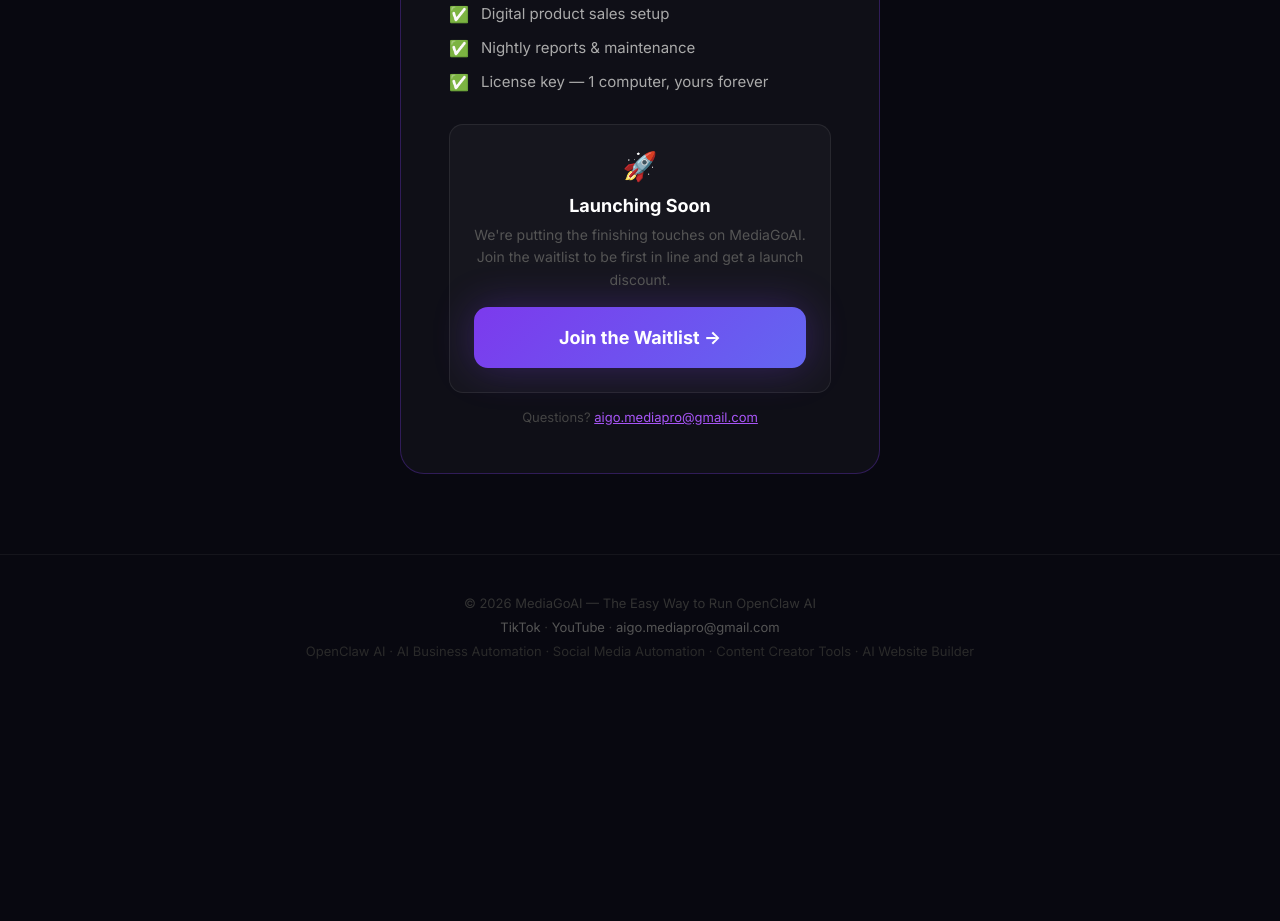
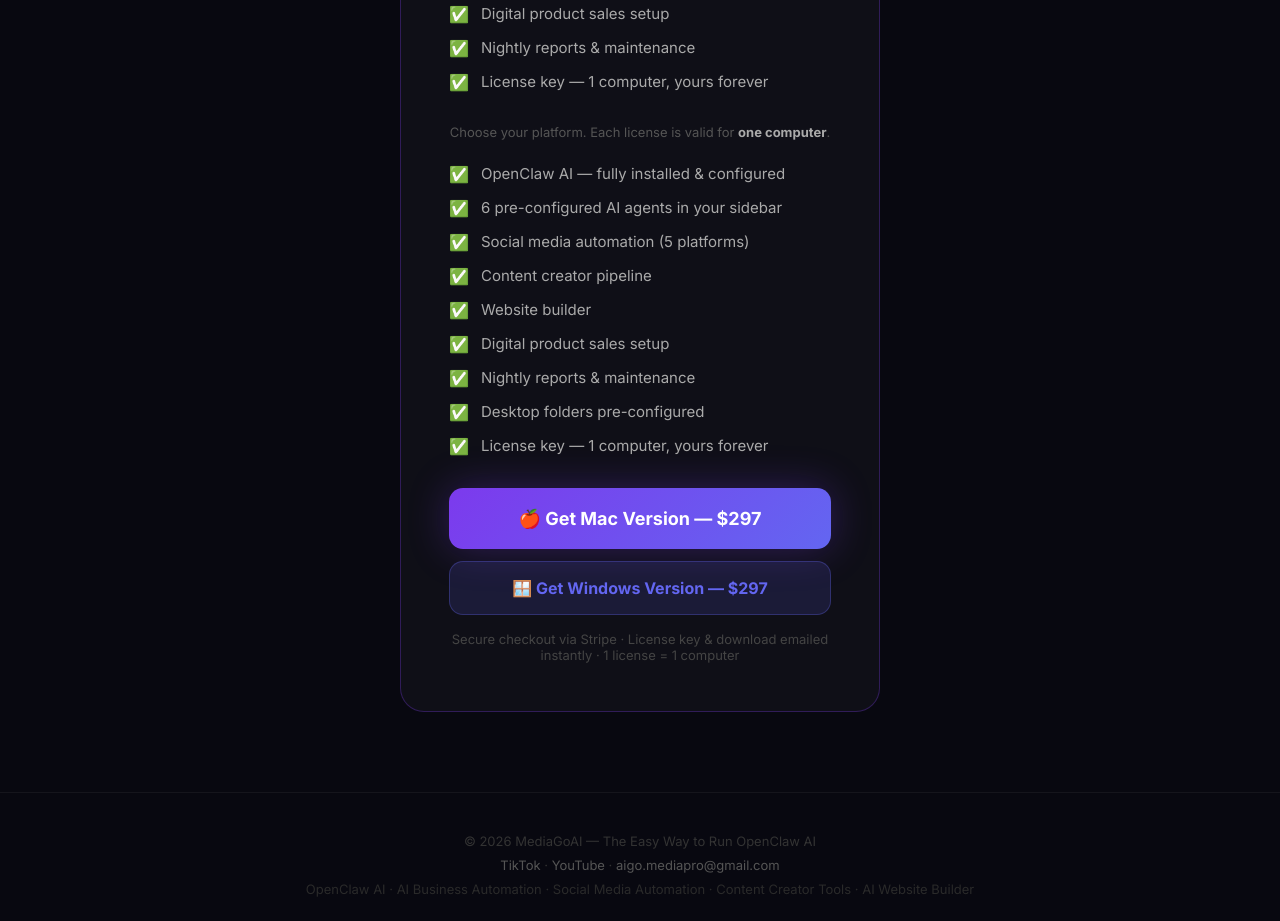
Before and after one commit to qrexact-droid/mediagoai, a Next.js app: page / in a window 1280 px wide. Shown: the part 5460-6381 px from the top of the page. Before the commit the page ends 6159 px from the top, so only its background shows below. Built offline with nearby package versions, Linux system fonts and the light colour scheme.

Commit message:
Re-enable buy buttons for full test

```diff
--- a/pages/index.js
+++ b/pages/index.js
@@ -570,21 +570,28 @@
               <div className="include-item"><span className="check">✅</span><span>License key — 1 computer, yours forever</span></div>
             </div>
 
-            {/* COMING SOON — buy buttons temporarily disabled */}
-            <div style={{background:'rgba(255,255,255,0.03)',border:'1px solid rgba(255,255,255,0.08)',borderRadius:'14px',padding:'24px',textAlign:'center',marginBottom:'16px'}}>
-              <div style={{fontSize:'28px',marginBottom:'12px'}}>🚀</div>
-              <div style={{fontSize:'18px',fontWeight:'700',marginBottom:'8px'}}>Launching Soon</div>
-              <div style={{fontSize:'14px',color:'#555',marginBottom:'16px',lineHeight:'1.6'}}>
-                We're putting the finishing touches on MediaGoAI.<br/>
-                Join the waitlist to be first in line and get a launch discount.
-              </div>
-              <a href="mailto:aigo.mediapro@gmail.com?subject=MediaGoAI Waitlist&body=I want to be notified when MediaGoAI launches!"
-                 className="btn-primary" style={{display:'block',width:'100%',textAlign:'center'}}>
-                Join the Waitlist →
-              </a>
+            <p style={{fontSize:'13px',color:'#555',marginBottom:'24px'}}>Choose your platform. Each license is valid for <strong style={{color:'#aaa'}}>one computer</strong>.</p>
+
+            <div className="includes" style={{marginBottom:'32px'}}>
+              <div className="include-item"><span className="check">✅</span><span>OpenClaw AI — fully installed & configured</span></div>
+              <div className="include-item"><span className="check">✅</span><span>6 pre-configured AI agents in your sidebar</span></div>
+              <div className="include-item"><span className="check">✅</span><span>Social media automation (5 platforms)</span></div>
+              <div className="include-item"><span className="check">✅</span><span>Content creator pipeline</span></div>
+              <div className="include-item"><span className="check">✅</span><span>Website builder</span></div>
+              <div className="include-item"><span className="check">✅</span><span>Digital product sales setup</span></div>
+              <div className="include-item"><span className="check">✅</span><span>Nightly reports & maintenance</span></div>
+              <div className="include-item"><span className="check">✅</span><span>Desktop folders pre-configured</span></div>
+              <div className="include-item"><span className="check">✅</span><span>License key — 1 computer, yours forever</span></div>
             </div>
+
+            <a href="https://buy.stripe.com/8x2eVee605vHgk8a6icZa04" className="btn-primary" style={{width:'100%',textAlign:'center',display:'block',marginBottom:'12px'}}>
+              🍎 Get Mac Version — $297
+            </a>
+            <a href="https://buy.stripe.com/dRm7sMaTObU50la4LYcZa06" style={{display:'block',width:'100%',textAlign:'center',padding:'16px',borderRadius:'14px',fontSize:'16px',fontWeight:'700',textDecoration:'none',background:'rgba(99,102,241,0.15)',border:'1px solid rgba(99,102,241,0.3)',color:'#6366f1',marginBottom:'16px'}}>
+              🪟 Get Windows Version — $297
+            </a>
             <p style={{fontSize:'13px',color:'#444'}}>
-              Questions? <a href="mailto:aigo.mediapro@gmail.com" style={{color:'#a855f7'}}>aigo.mediapro@gmail.com</a>
+              Secure checkout via Stripe · License key &amp; download emailed instantly · 1 license = 1 computer
             </p>
           </div>
         </section>
```
